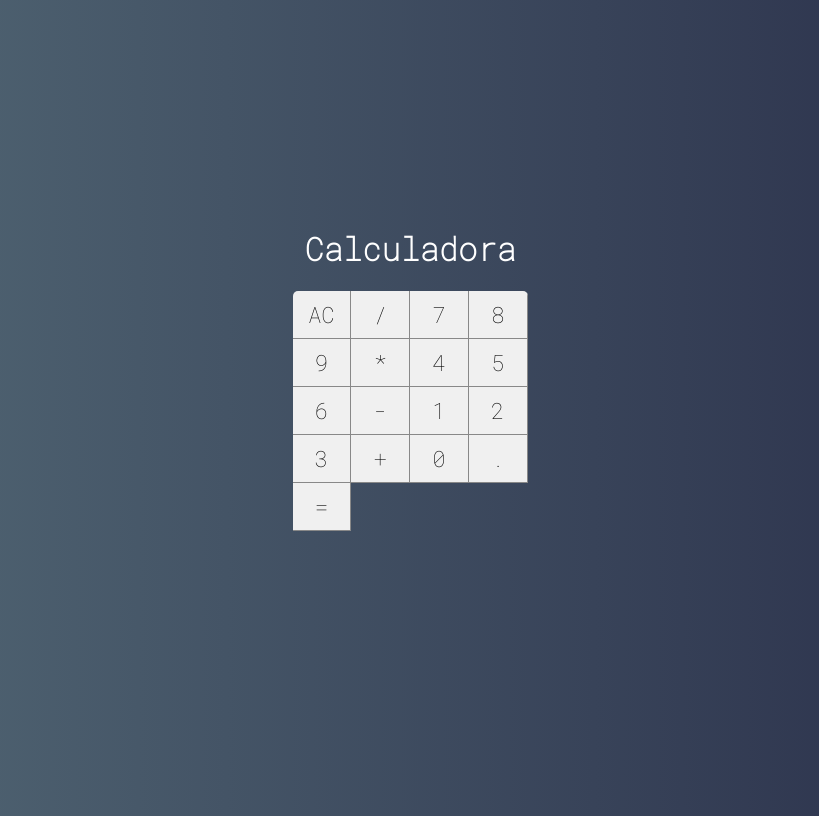
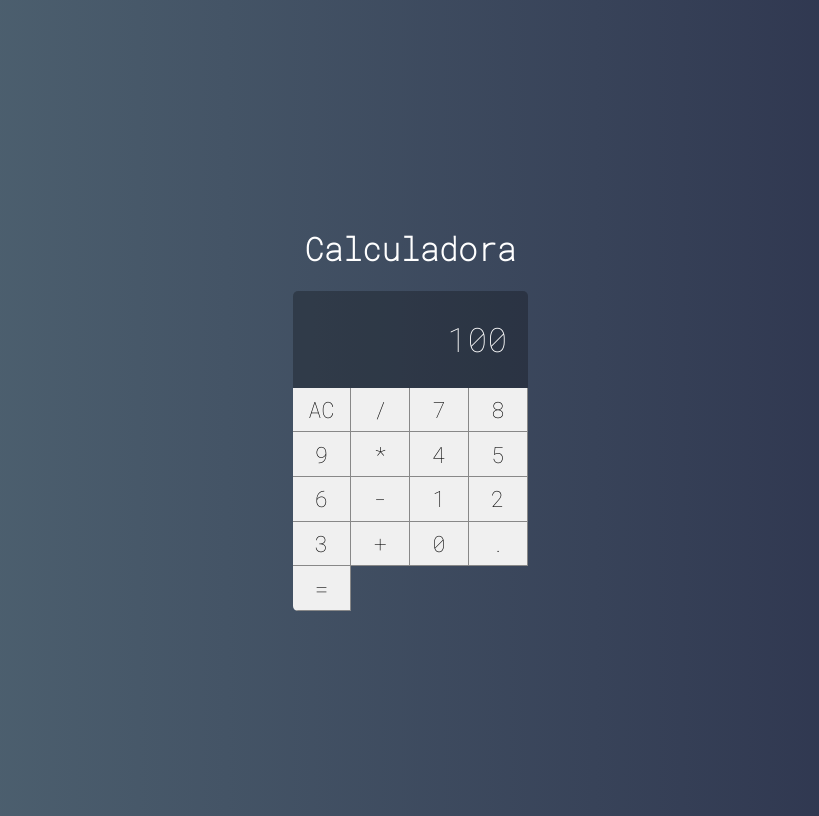
Before and after one commit to Railson25/React-Calculadora, a React (Create React App) app: page / in a window 1280 px wide. Shown: the whole page, without its empty margins (230-1049 px from the left). Built offline with nearby package versions, Linux system fonts and the light colour scheme.

Commit message:
Componente Display

```diff
--- /dev/null
+++ b/src/components/Display.css
@@ -0,0 +1,11 @@
+.display {
+    grid-column: span 4;
+    background-color: #0004;
+
+    display: flex;
+    justify-content: flex-end;
+    align-items: center;
+    padding: 20px;
+    font-size: 2.1em;
+    overflow: hidden;
+}
--- /dev/null
+++ b/src/components/Display.jsx
@@ -0,0 +1,5 @@
+import React from 'react'
+import './Display.css'
+
+export default props =>
+<div className='display'>{props.value}</div>
--- a/src/main/Calculator.css
+++ b/src/main/Calculator.css
@@ -6,5 +6,5 @@
 
     display: grid;
     grid-template-columns: repeat(4, 25%);
-    grid-template-rows: 48px 48px 48px 48px 48px;
+    grid-template-rows: 1rf 48px 48px 48px 48px 48px;
 }
--- a/src/main/Calculator.jsx
+++ b/src/main/Calculator.jsx
@@ -2,11 +2,12 @@
 import './Calculator.css'
 
 import Button from '../components/Button'
-
+import Display from '../components/Display'
 export default class Calculator extends Component {
     render() {
         return (
             <div className='calculator'>
+                <Display value={100} />
                 <Button label='AC'/>
                 <Button label='/'/>
                 <Button label='7'/>
```
